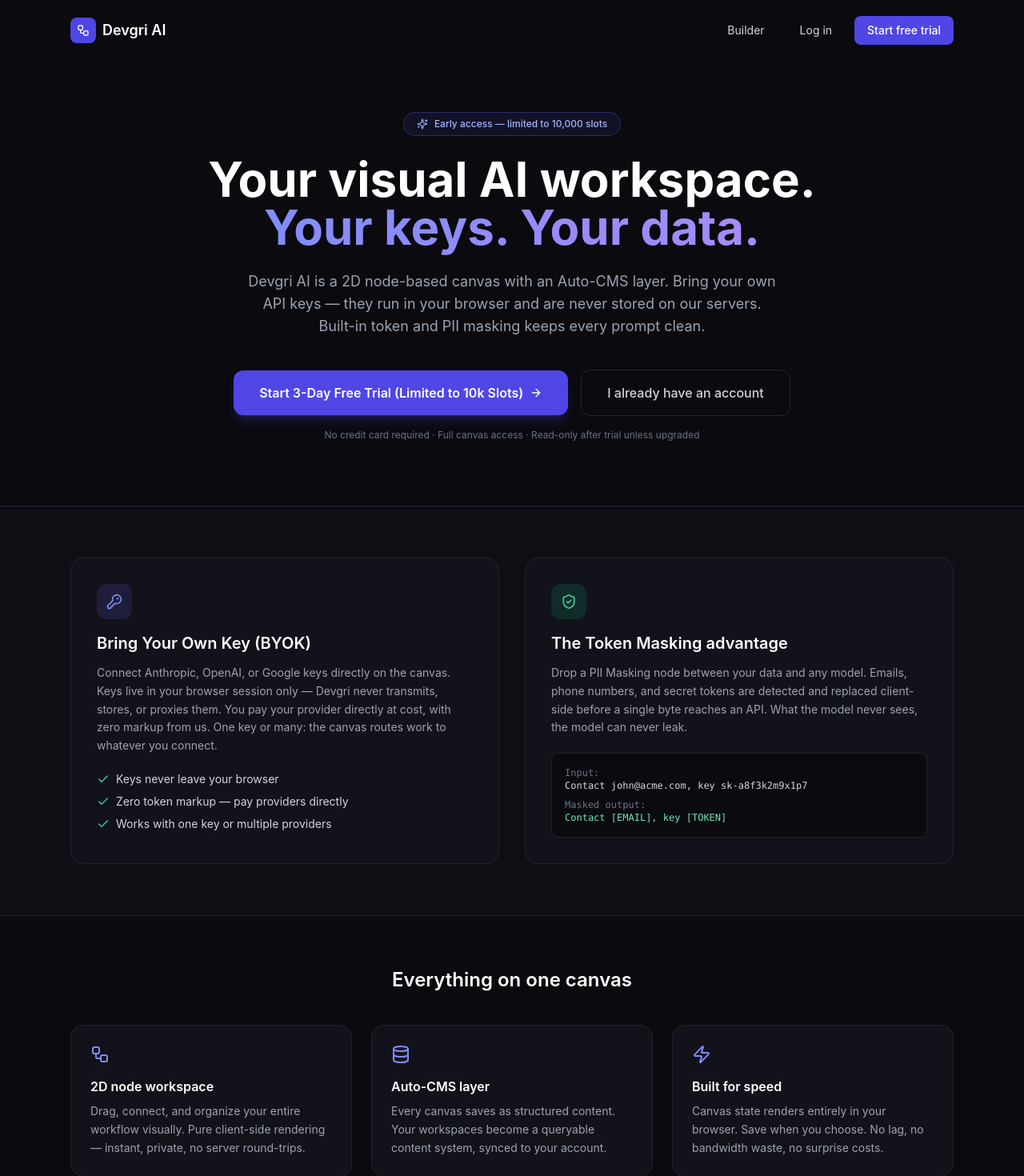
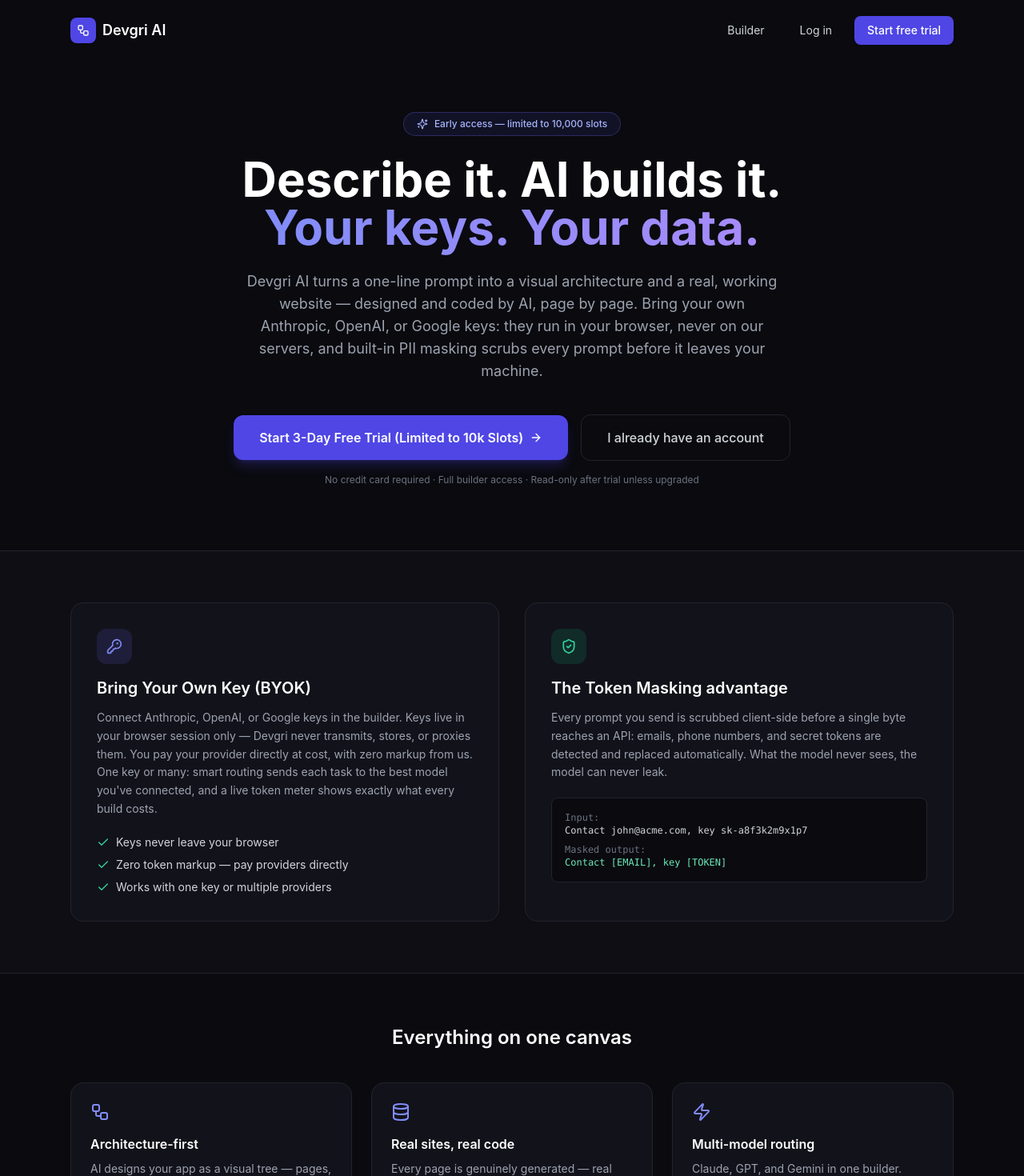
Before and after one commit to Sumontsc51/Devgri-ai, a Next.js app: page / in a window 1280 px wide. Shown: the top 1470 px of the page at 80% size. Built offline with nearby package versions, Linux system fonts and the light colour scheme.

Commit message:
Fix audit flaws: masking restored, honest landing copy, save warnings, robust export, key handling, build lock

```diff
--- a/app/builder/ui.ts
+++ b/app/builder/ui.ts
@@ -118,7 +118,8 @@
 #toast{position:fixed;bottom:18px;left:50%;transform:translateX(-50%);background:var(--text-primary);color:var(--surface-2);font-size:13px;padding:8px 16px;border-radius:8px;opacity:0;transition:opacity .25s;pointer-events:none;z-index:20;}
 #toast.show{opacity:1;}
 .hint{font-size:12px;color:var(--text-muted);line-height:1.6;}
-@media (max-width:900px){ #chat{width:250px;} #props{width:240px;} }
+#tokbar{left:332px;}
+@media (max-width:900px){ #chat{width:250px;} #props{width:240px;} #tokbar{left:262px;} }
 `;
 
 export const BUILDER_HTML = `
@@ -151,6 +152,7 @@
       <button id="vPrev"><i class="ti ti-eye" style="font-size:14px"></i> Preview</button>
     </div>
     <button id="bUndo" title="Undo last change"><i class="ti ti-arrow-back-up" style="font-size:15px"></i> Undo</button>
+    <span id="savewarn" style="display:none;align-items:center;gap:5px;font-size:11px;color:var(--text-danger);background:var(--bg-danger);border:1px solid var(--border-danger);border-radius:8px;padding:4px 10px;margin-left:8px;"></span>
     <span style="flex:1"></span>
     <button id="bExport" title="Download the built site as a .zip"><i class="ti ti-download" style="font-size:15px"></i> Export</button>
     <button id="bSave" title="Save project to your account"><i class="ti ti-device-floppy" style="font-size:15px"></i> <span id="bSaveTxt">Save</span></button>
@@ -221,7 +223,7 @@
   </div>
 </div>
 <div id="toast" role="status"></div>
-<div id="tokbar" style="display:none;position:fixed;bottom:12px;left:12px;z-index:12;font-size:10.5px;color:var(--text-muted);background:var(--surface-2);border:1px solid var(--border);border-radius:8px;padding:4px 9px;box-shadow:var(--shadow);cursor:pointer;user-select:none;" title="Session token usage (estimated)">
+<div id="tokbar" style="display:none;position:fixed;bottom:12px;z-index:12;font-size:10.5px;color:var(--text-muted);background:var(--surface-2);border:1px solid var(--border);border-radius:8px;padding:4px 9px;box-shadow:var(--shadow);cursor:pointer;user-select:none;" title="Session token usage (estimated)">
   <span id="tokline"></span>
   <div id="tokdetail" style="display:none;margin-top:5px;line-height:1.7;"></div>
 </div>
--- a/app/page.tsx
+++ b/app/page.tsx
@@ -51,16 +51,18 @@
           Early access — limited to 10,000 slots
         </div>
         <h1 className="text-4xl font-bold leading-tight text-white sm:text-6xl">
-          Your visual AI workspace.
+          Describe it. AI builds it.
           <br />
           <span className="bg-gradient-to-r from-indigo-400 to-violet-400 bg-clip-text text-transparent">
             Your keys. Your data.
           </span>
         </h1>
         <p className="mx-auto mt-6 max-w-2xl text-lg text-gray-400">
-          Devgri AI is a 2D node-based canvas with an Auto-CMS layer. Bring
-          your own API keys — they run in your browser and are never stored on
-          our servers. Built-in token and PII masking keeps every prompt clean.
+          Devgri AI turns a one-line prompt into a visual architecture and a
+          real, working website — designed and coded by AI, page by page.
+          Bring your own Anthropic, OpenAI, or Google keys: they run in your
+          browser, never on our servers, and built-in PII masking scrubs every
+          prompt before it leaves your machine.
         </p>
         <div className="mt-10 flex flex-col items-center justify-center gap-4 sm:flex-row">
           <Link
@@ -78,8 +80,8 @@
           </Link>
         </div>
         <p className="mt-4 text-xs text-gray-500">
-          No credit card required · Full canvas access · Read-only after trial
-          unless upgraded
+          No credit card required · Full builder access · Read-only after
+          trial unless upgraded
         </p>
       </section>
 
@@ -94,11 +96,12 @@
               Bring Your Own Key (BYOK)
             </h2>
             <p className="mt-3 text-sm leading-relaxed text-gray-400">
-              Connect Anthropic, OpenAI, or Google keys directly on the canvas.
-              Keys live in your browser session only — Devgri never transmits,
+              Connect Anthropic, OpenAI, or Google keys in the builder. Keys
+              live in your browser session only — Devgri never transmits,
               stores, or proxies them. You pay your provider directly at cost,
-              with zero markup from us. One key or many: the canvas routes work
-              to whatever you connect.
+              with zero markup from us. One key or many: smart routing sends
+              each task to the best model you&apos;ve connected, and a live
+              token meter shows exactly what every build costs.
             </p>
             <ul className="mt-5 space-y-2 text-sm text-gray-300">
               {[
@@ -121,10 +124,10 @@
               The Token Masking advantage
             </h2>
             <p className="mt-3 text-sm leading-relaxed text-gray-400">
-              Drop a PII Masking node between your data and any model. Emails,
-              phone numbers, and secret tokens are detected and replaced
-              client-side before a single byte reaches an API. What the model
-              never sees, the model can never leak.
+              Every prompt you send is scrubbed client-side before a single
+              byte reaches an API: emails, phone numbers, and secret tokens
+              are detected and replaced automatically. What the model never
+              sees, the model can never leak.
             </p>
             <div className="mt-5 rounded-lg border border-line bg-ink p-4 font-mono text-xs">
               <p className="text-gray-500">Input:</p>
@@ -149,18 +152,18 @@
           {[
             {
               icon: Workflow,
-              title: "2D node workspace",
-              body: "Drag, connect, and organize your entire workflow visually. Pure client-side rendering — instant, private, no server round-trips.",
+              title: "Architecture-first",
+              body: "AI designs your app as a visual tree — pages, sections, data, logic — that you can inspect, edit, and connect. No black-box chat: you always see the structure.",
             },
             {
               icon: Database,
-              title: "Auto-CMS layer",
-              body: "Every canvas saves as structured content. Your workspaces become a queryable content system, synced to your account.",
+              title: "Real sites, real code",
+              body: "Every page is genuinely generated — real copy, real design, working navigation. Preview it live, then export the whole site as ready-to-host HTML.",
             },
             {
               icon: Zap,
-              title: "Built for speed",
-              body: "Canvas state renders entirely in your browser. Save when you choose. No lag, no bandwidth waste, no surprise costs.",
+              title: "Multi-model routing",
+              body: "Claude, GPT, and Gemini in one builder. Smart routing sends each task to the best model you've connected, and the token meter shows what you saved.",
             },
           ].map((f) => (
             <div
@@ -195,12 +198,12 @@
               </p>
               <ul className="mt-6 space-y-2 text-sm text-gray-300">
                 <li className="flex items-center gap-2">
-                  <Check className="h-4 w-4 text-emerald-400" /> Full canvas
+                  <Check className="h-4 w-4 text-emerald-400" /> Full builder
                   access
                 </li>
                 <li className="flex items-center gap-2">
-                  <Check className="h-4 w-4 text-emerald-400" /> BYOK + masking
-                  nodes
+                  <Check className="h-4 w-4 text-emerald-400" /> BYOK + prompt
+                  masking
                 </li>
                 <li className="flex items-center gap-2">
                   <Lock className="h-4 w-4 text-amber-400" /> Read-only after
```
Also changed, not shown: app/builder/engine.ts (+91 -21 lines).
